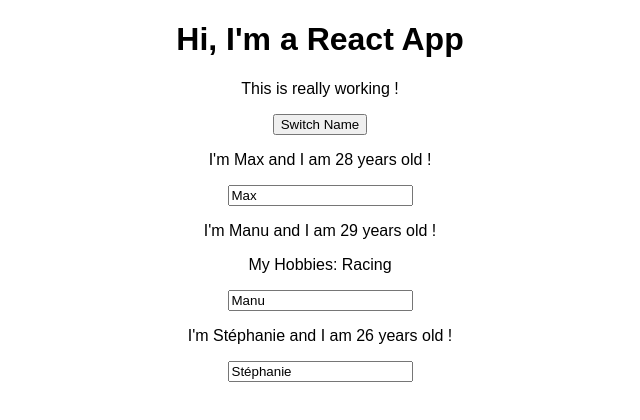
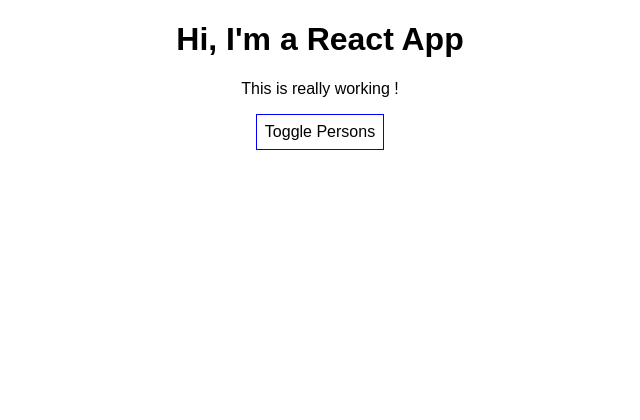
Before and after one commit to GGaelle/react-complete, a React (Create React App) app: page / in a window 1280 px wide. Shown: the top 420 px of the page, without its empty margins (320-960 px from the left). Built offline with nearby package versions, Linux system fonts and the light colour scheme.

Commit message:
list & conditions

```diff
--- a/src/App.css
+++ b/src/App.css
@@ -1,28 +1,3 @@
 .App {
   text-align: center;
 }
-
-.App-logo {
-  animation: App-logo-spin infinite 20s linear;
-  height: 80px;
-}
-
-.App-header {
-  background-color: #222;
-  height: 150px;
-  padding: 20px;
-  color: white;
-}
-
-.App-title {
-  font-size: 1.5em;
-}
-
-.App-intro {
-  font-size: large;
-}
-
-@keyframes App-logo-spin {
-  from { transform: rotate(0deg); }
-  to { transform: rotate(360deg); }
-}
--- a/src/App.js
+++ b/src/App.js
@@ -5,48 +5,79 @@ import Person from './Person/Person'
 class App extends Component {
   state = {
     persons: [
-      { name: 'Max', age: 28 },
-      { name: 'Manu', age: 29 },
-      { name: 'Stéphanie', age: 26 }
+      { id: 'as1', name: 'Max', age: 28 },
+      { id: 'asdf2', name: 'Manu', age: 29 },
+      { id: 'asfdr3', name: 'Stéphanie', age: 26 }
     ],
-    otherState: 'some other value'
+    otherState: 'some other value',
+    showPersons: false
   }
 
-  switchNameHandler= (newName) => {
-    this.setState({persons: [
-      { name: newName, age: 28 },
-      { name: 'Manu', age: 29 },
-      { name: 'Stéphanie', age: 27 }
-    ]
+  nameChangedHandler = (event, id) => {
+    const personIndex = this.state.persons.findIndex(p => {
+      return p.id === id
     })
+
+    const person = {
+      ...this.state.persons[personIndex]
+    };
+
+    //const person = Object.assign({}, this.state.persons[personIndex])
+
+    person.name = event.target.value;
+
+    const persons = [...this.state.persons];
+    persons[personIndex] = person;
+
+    this.setState({persons: persons})
 }
 
-nameChangedHandler = (event) => {
-  this.setState({persons: [
-    { name: 'Max', age: 28 },
-    { name: event.target.value, age: 29 },
-    { name: 'Stéphanie', age: 27 }
-  ]
-})
+deletePersonHandler = (personIndex) => {
+  //const persons = this.state.persons.slice();
+  const persons = [...this.state.persons]
+  persons.splice(personIndex, 1);
+  this.setState({persons: persons})
+}
+
+togglePersonsHandler = () => {
+  const doesShow = this.state.showPersons;
+  this.setState({showPersons: !doesShow});
 }
 
 render() {
+  const style = {
+    backgroundColor: 'white',
+    font: 'inherit',
+    border: '1px solid blue',
+    padding: '8px',
+    cursor: 'pointer'
+  }
+
+  let persons = null;
+
+  if(this.state.showPersons) {
+    persons= (
+      <div>
+        {this.state.persons.map((person, index) => {
+          return <Person
+            click={() => this.deletePersonHandler(index)}
+            name={person.name}
+            age={person.age}
+            key={person.id}
+            changed={(event) => this.nameChangedHandler(event, person.id)} />
+          })}
+        </div>
+      )
+    }
+
     return (
       <div className="App">
         <h1>Hi, I'm a React App</h1>
         <p>This is really working !</p>
-      <button onClick={() => this.switchNameHandler('Maximilian !')}>Switch Name</button>
-      <Person
-        name={this.state.persons[0].name}
-        age={this.state.persons[0].age} />
-      <Person
-          name={this.state.persons[1].name}
-          age={this.state.persons[1].age}
-          click={this.switchNameHandler.bind(this, 'Max !')}
-          changed={this.nameChangedHandler}> My Hobbies: Racing</Person>
-      <Person
-            name={this.state.persons[2].name}
-            age={this.state.persons[2].age} />
+        <button
+          style={style}
+          onClick={this.togglePersonsHandler}>Toggle Persons</button>
+          {persons}
         </div>
       );
     }
--- /dev/null
+++ b/src/Person/Person.css
@@ -0,0 +1,8 @@
+.Person {
+  width: 60%;
+  margin: 16px auto;
+  border: 1px solid #eee;
+  box-shadow: 0 2px 3px #ccc;
+  padding: 16px;
+  text-align: center;
+}
--- a/src/Person/Person.js
+++ b/src/Person/Person.js
@@ -1,9 +1,10 @@
 import React from 'react'
+import './Person.css'
 
 const person = (props) => {
 
   return (
-    <div>
+    <div className="Person">
       <p onClick={props.click}>I'm {props.name} and I am {props.age} years old !</p>
       <p>{props.children}</p>
       <input type="text" onChange={props.changed} value={props.name}/>
```
Lines whose indentation alone changed are shown as unchanged.
